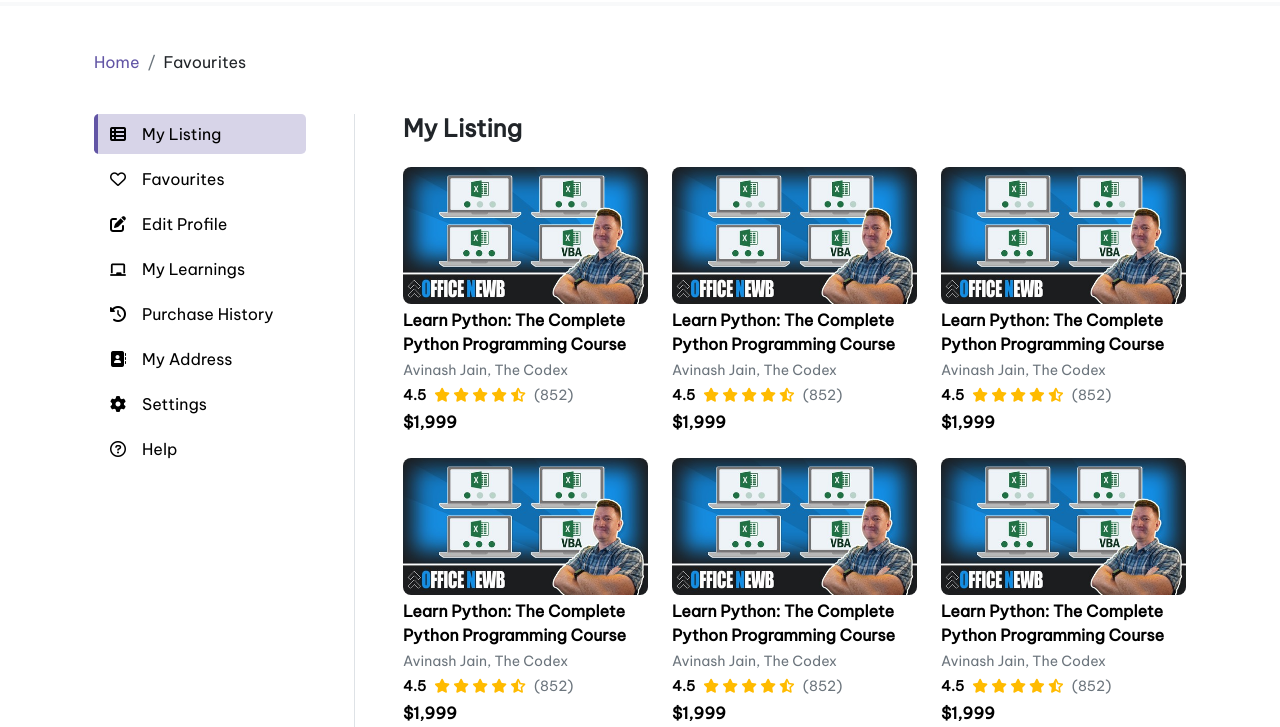
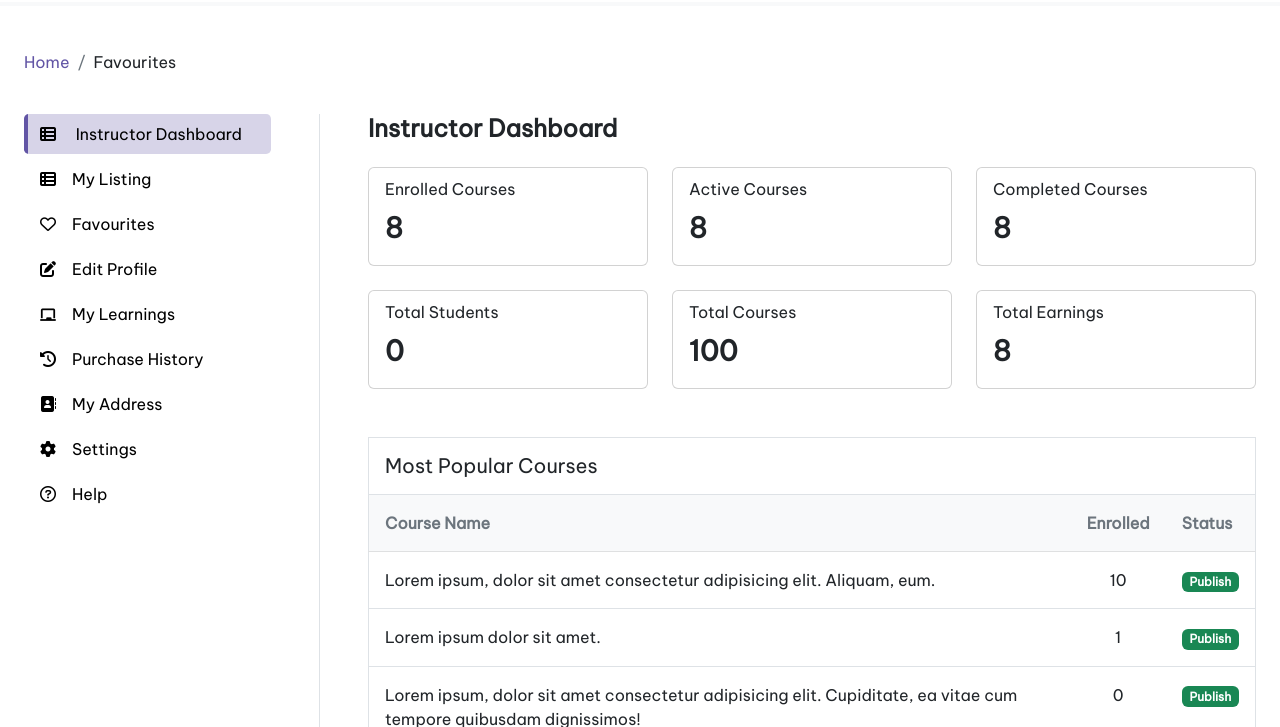
Before and after one commit to GMArjun/thinkingcap, a website: page src/favourites.html in a window 1280 px wide. Shown: the part 73-800 px from the top of the page. Drawn offline with Linux system fonts and the light colour scheme.

Commit message:
added instructor dashboard

```diff
--- a/src/assets/styles/style.scss
+++ b/src/assets/styles/style.scss
@@ -972,3 +972,7 @@ footer {
     width: $spacer * 3.5;
   }
 }
+
+.dash-table > :not(caption) > * > * {
+  padding: $spacer $spacer !important;
+}
--- a/src/favourites.html
+++ b/src/favourites.html
@@ -143,7 +143,7 @@
 
     <main>
         <div class="tab-type-page">
-            <div class="container-xl px-4">
+            <div class="container-xxl px-4">
                 <div class="pt-5 pb-4">
                     <nav aria-label="breadcrumb">
                         <ol class="breadcrumb">
@@ -160,6 +160,13 @@
                                 <div class="swiper" id="tab-slider">
                                     <div class="swiper-wrapper">
                                         <div class="swiper-slide active">
+                                            <a href="#" class="text-decoration-none text-black">
+                                                <div class="tab-link"><i class="fa-solid fa-table-list"></i>
+                                                    Instructor Dashboard
+                                                </div>
+                                            </a>
+                                        </div>
+                                        <div class="swiper-slide">
                                             <a href="#" class="text-decoration-none text-black">
                                                 <div class="tab-link"><i class="fa-solid fa-table-list"></i>My Listing
                                                 </div>
@@ -217,6 +224,96 @@
                         </div>
                     </div>
                     <div class="col-lg-9 ps-lg-5">
+                        <!-- Instructor Dashboard -->
+                        <h4 class="fw-bold mb-4">Instructor Dashboard</h4>
+
+                        <div class="row gy-4">
+                            <div class="col-12 col-sm-6 col-md-4">
+                                <div class="card">
+                                    <div class="card-body">
+                                        <h6 class="card-subtitle mb-2">Enrolled Courses</h6>
+                                        <p class="card-text fw-bold fs-3">8</p>
+                                    </div>
+                                </div>
+                            </div>
+                            <div class="col-12 col-sm-6 col-md-4">
+                                <div class="card">
+                                    <div class="card-body">
+                                        <h6 class="card-subtitle mb-2">Active Courses</h6>
+                                        <p class="card-text fw-bold fs-3">8</p>
+                                    </div>
+                                </div>
+                            </div>
+                            <div class="col-12 col-sm-6 col-md-4">
+                                <div class="card">
+                                    <div class="card-body">
+                                        <h6 class="card-subtitle mb-2">Completed Courses</h6>
+                                        <p class="card-text fw-bold fs-3">8</p>
+                                    </div>
+                                </div>
+                            </div>
+                            <div class="col-12 col-sm-6 col-md-4">
+                                <div class="card">
+                                    <div class="card-body">
+                                        <h6 class="card-subtitle mb-2">Total Students</h6>
+                                        <p class="card-text fw-bold fs-3">0</p>
+                                    </div>
+                                </div>
+                            </div>
+                            <div class="col-12 col-sm-6 col-md-4">
+                                <div class="card">
+                                    <div class="card-body">
+                                        <h6 class="card-subtitle mb-2">Total Courses</h6>
+                                        <p class="card-text fw-bold fs-3">100</p>
+                                    </div>
+                                </div>
+                            </div>
+                            <div class="col-12 col-sm-6 col-md-4">
+                                <div class="card">
+                                    <div class="card-body">
+                                        <h6 class="card-subtitle mb-2">Total Earnings</h6>
+                                        <p class="card-text fw-bold fs-3">8</p>
+                                    </div>
+                                </div>
+                            </div>
+                        </div>
+
+                        <table class="table mt-5 border rounded-3 dash-table">
+                            <thead>
+                                <tr>
+                                    <th scope="col" colspan="3">
+                                        <h5 class="mb-0">Most Popular Courses</h5>
+                                    </th>
+                                </tr>
+                                <tr class="table-light">
+                                    <th scope="col" class="text-muted">Course Name</th>
+                                    <th scope="col" class="text-muted">Enrolled</th>
+                                    <th scope="col" class="text-muted">Status</th>
+                                </tr>
+                            </thead>
+                            <tbody class="p-3">
+                                <tr>
+                                    <td>Lorem ipsum, dolor sit amet consectetur adipisicing elit. Aliquam, eum.</td>
+                                    <td class="text-center"> 10</td>
+                                    <td><span class="badge bg-success">Publish</span></td>
+                                </tr>
+                                <tr>
+                                    <td>Lorem ipsum dolor sit amet.</td>
+                                    <td class="text-center"> 1 </td>
+                                    <td><span class="badge bg-success">Publish</span></td>
+                                </tr>
+                                <tr>
+                                    <td>Lorem ipsum, dolor sit amet consectetur adipisicing elit. Cupiditate, ea
+                                        vitae
+                                        cum tempore quibusdam dignissimos!</td>
+                                    <td class="text-center">0</td>
+                                    <td><span class="badge bg-success">Publish</span></td>
+                                </tr>
+                            </tbody>
+                        </table>
+
+                        <div class="my-4 py-4"></div>
+
                         <!-- My Listing -->
 
                         <h4 class="fw-bold mb-4">My Listing</h4>
@@ -855,7 +952,7 @@
     </main>
 
     <footer class="py-4 py-sm-5">
-        <div class="container-xl px-4">
+        <div class="container-xxl px-4">
             <img src="./assets/img/icons/logo-white.png" class="footer-logo mb-4" alt="logo">
             <div class="row gx-lg-5 gy-4 gy-sm-5">
                 <div class="order-1 col-12 col-md-6 col-xl-3">
```
Also changed, not shown: src/forgotpassword.html (+2 -2 lines), src/index.html (+2 -2 lines), src/login.html (+2 -2 lines), src/productdetails.html (+1 -1 lines), src/purchasehistory.html (+2 -2 lines), src/searchpage.html (+1 -1 lines), src/signup.html (+2 -2 lines), src/assets/styles/style.min.css, 1 other file.
